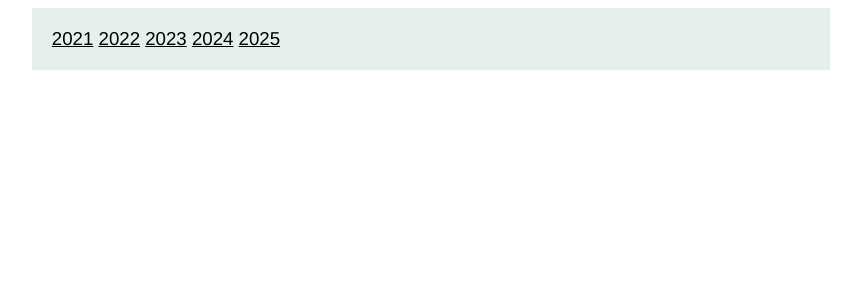
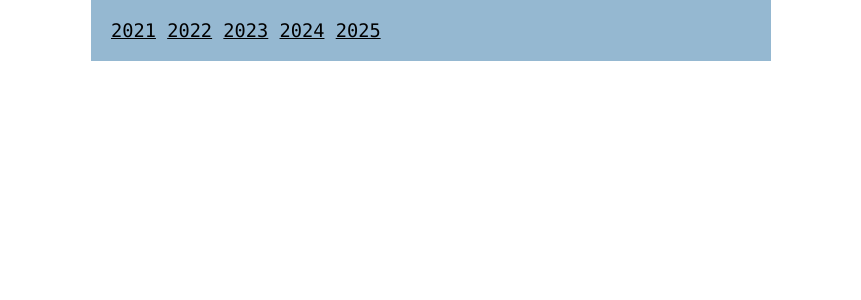
Before and after one commit to seandavidreed/seandavidreed.github.io, a Jekyll site: the page built from index.html, in a window 1280 px wide. Shown: the top 300 px of the page, without its empty margins (209-1070 px from the left). Built offline with Jekyll 4.4.1, drawn with Linux system fonts in a browser that asks for light colours.

Commit message:
Add media queries for breakpoints

```diff
--- a/_layouts/default.html
+++ b/_layouts/default.html
@@ -2,6 +2,7 @@
 <html>
 	<head>
 		<meta charset="utf-8">
+		<meta name="viewport" content="device-width, initial-scale=1">
 		<title>{{ page.title }}</title>
 		<link href="css/styles.css" rel="stylesheet">
 		<script>
--- a/css/styles.scss
+++ b/css/styles.scss
@@ -1,18 +1,48 @@
 ---
 ---
+
+$bp-smallphone: 320px;
+$bp-phone: 480px;
+$bp-tablet: 768px;
+$bp-smallputer: 992px;
+$bp-largeputer: 1200px;
 
 body {
 	display: flex;
 	justify-content: center;
+	padding: 0px;
+	margin: 0px;
 
 	.main {
-		background-color: #e5f0ec;
+		background-color: #95b8d1;
 		justify-content: center;
-		padding: 20px;
-		width: 60%;
+		font-family: "Lucida Sans Typewriter", "Lucida Console", monaco, "Bitstream Vera Sans Mono", monospace;
+		font-size: 14pt;
 
-		font-family: Helvetica, sans-serif;
-		font-size: 14pt;
+		@media (min-width: $bp-smallphone) {
+			padding: 0px;
+			width: 100%;
+		}
+
+		@media (min-width: $bp-phone) {
+			padding: 0px;
+			width: 100%;
+		}
+
+		@media (min-width: $bp-tablet) {
+			padding: 20px;
+			width: 60%;
+		}
+
+		@media (min-width: $bp-smallputer) {
+			padding: 20px;
+			width: 50%;
+		}
+
+		@media (min-width: $bp-largeputer) {
+			padding: 20px;
+			width: 50%;
+		}
 	}
 
 	.highlight {
```
Also changed, not shown: 3 other files.
